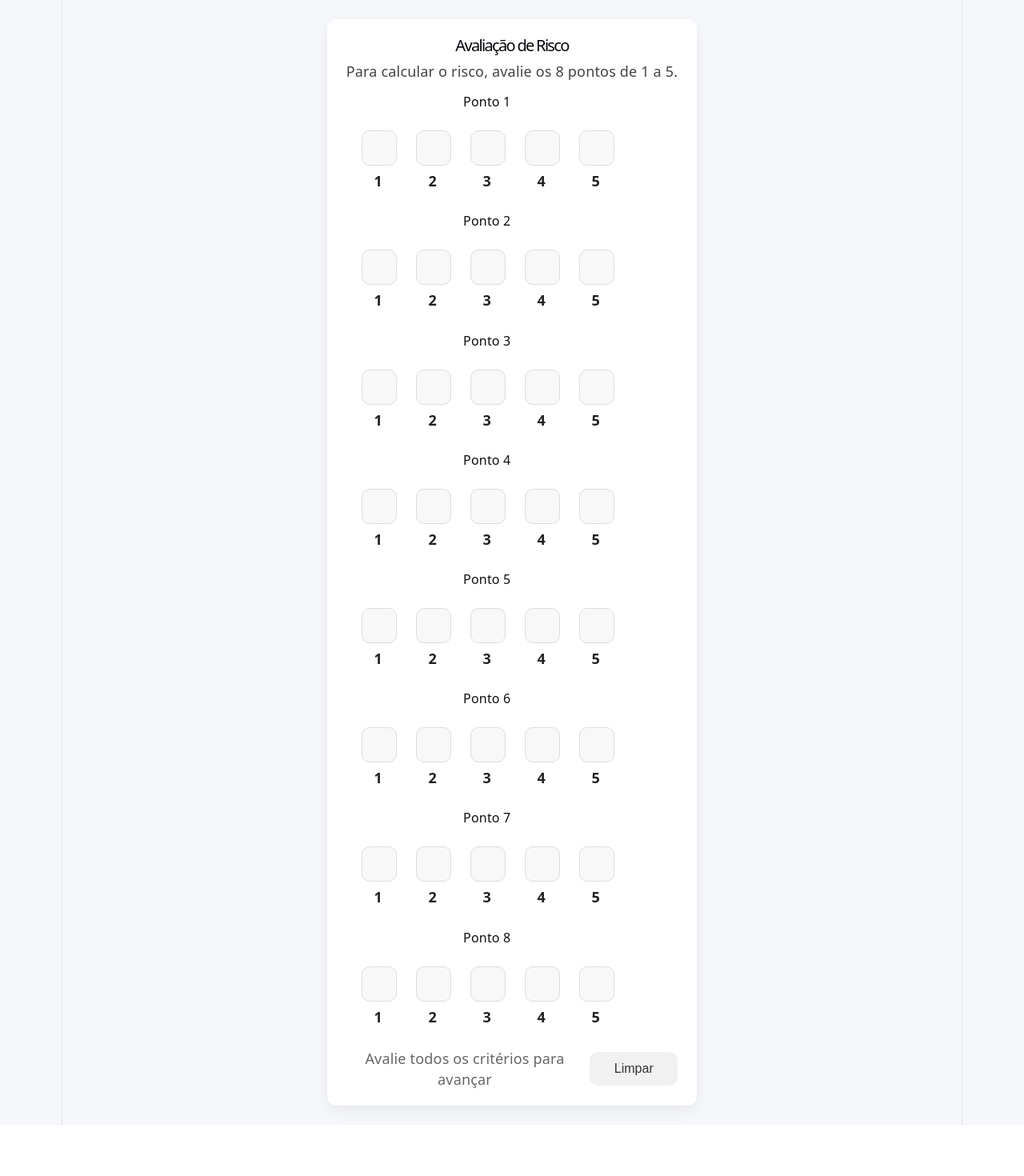
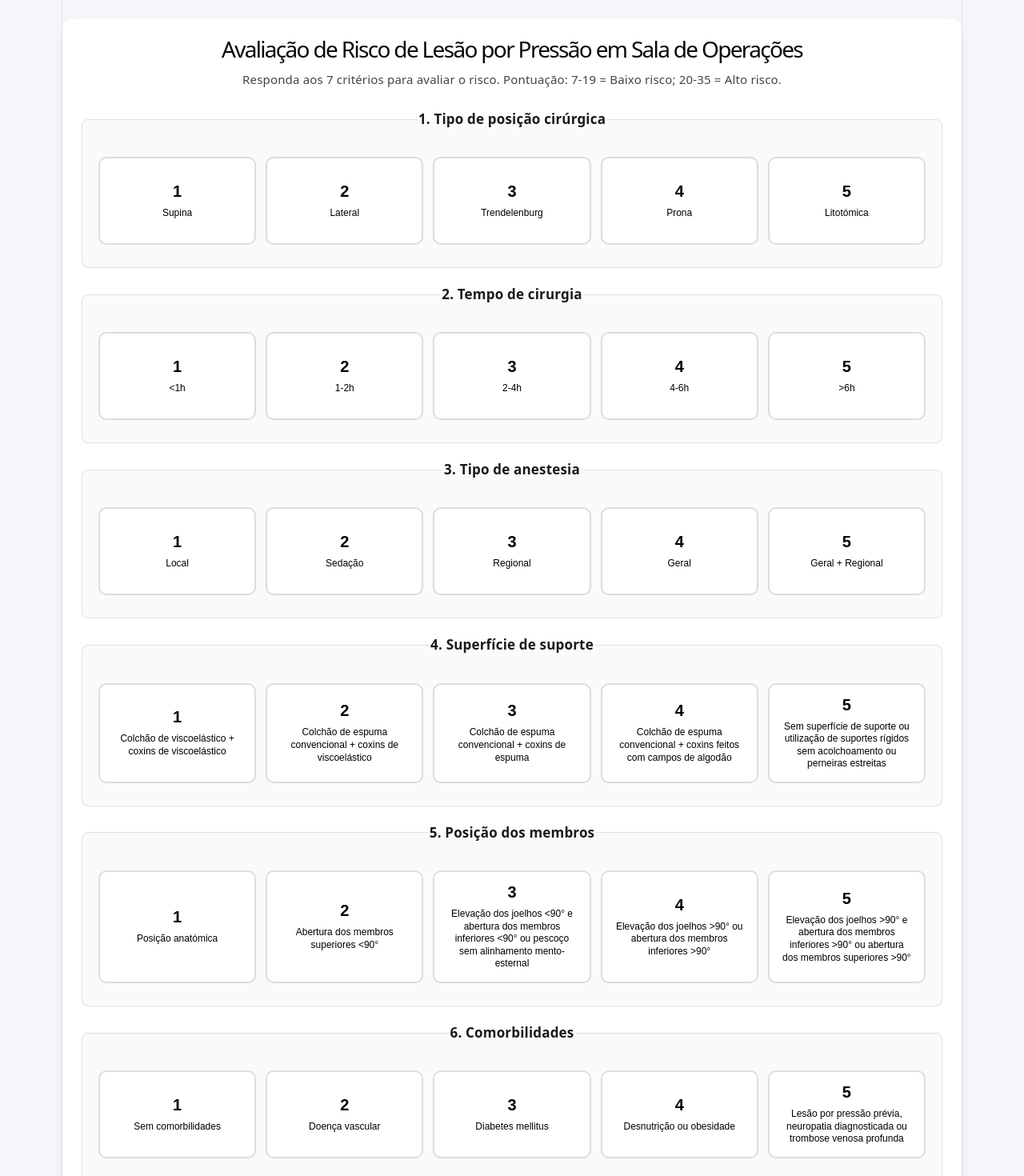
Before and after one commit to iaribeiro/test1, a React (Vite) app: page / in a window 1280 px wide. Shown: the top 1470 px of the page at 80% size. Before the commit the page ends 1406 px from the top, so only its background shows below. Built offline with nearby package versions, Linux system fonts and the light colour scheme.

Commit message:
version 2

```diff
--- a/src/App.css
+++ b/src/App.css
@@ -10,183 +10,376 @@ body {
   color: #111;
 }
 
-/* Estilos do formulário (mobile-first) */
+/* Estilos do formulário (mobile-first, otimizado para tablet) */
 .risk-form {
-  max-width: 480px;
+  max-width: 1000px;
   margin: 24px auto;
   background: var(--card-bg);
   border-radius: 12px;
   box-shadow: 0 6px 18px rgba(0,0,0,0.06);
-  padding: 16px;
+  padding: 20px;
   box-sizing: border-box;
 }
 
 .risk-title {
-  font-size: 20px;
-  margin: 0 0 6px 0;
+  font-size: 24px;
+  margin: 0 0 8px 0;
 }
 
 .risk-desc {
-  margin: 0 0 12px 0;
+  margin: 0 0 20px 0;
   color: #444;
+  font-size: 14px;
 }
 
 .risk-grid {
   display: flex;
   flex-direction: column;
-  gap: 8px;
+  gap: 16px;
 }
 
 .risk-fieldset {
-  border: none;
-  padding: 8px 0;
+  border: 1px solid #e0e0e0;
+  border-radius: 8px;
+  padding: 16px;
   margin: 0;
+  background: #fafafa;
 }
 
 .risk-legend {
   font-size: 16px;
+  margin-bottom: 12px;
+  font-weight: 600;
+  color: #1a1a1a;
+}
+
+/* Botões/cards das opções (tablet-optimized) */
+.risk-options-buttons {
+  display: grid;
+  grid-template-columns: repeat(auto-fit, minmax(120px, 1fr));
+  gap: 10px;
   margin-bottom: 8px;
 }
 
-.risk-options {
-  display: flex;
-  gap: 8px;
-  justify-content: space-between;
-}
-
-.risk-option {
+.risk-option-button {
   display: flex;
   flex-direction: column;
   align-items: center;
-  gap: 6px;
-  flex: 1 1 0;
-  user-select: none;
+  justify-content: center;
+  gap: 8px;
+  padding: 16px;
+  background: #ffffff;
+  border: 2px solid #ddd;
+  border-radius: 10px;
+  cursor: pointer;
+  transition: all 0.2s ease;
+  font-size: 13px;
+  min-height: 100px;
+  text-align: center;
 }
 
-.risk-option input[type="radio"] {
-  appearance: none;
-  -webkit-appearance: none;
-  width: 44px;
-  height: 44px;
-  border-radius: 10px;
-  border: 1px solid #ddd;
-  display: inline-block;
-  background: #f8f8f8;
-  cursor: pointer;
+.risk-option-button:hover {
+  border-color: #1976d2;
+  background: #f0f8ff;
 }
 
-.risk-option input[type="radio"]:checked {
-  background: linear-gradient(180deg, #4caf50, #2e7d32);
-  border-color: #2e7d32;
+.risk-option-button:active {
+  transform: scale(0.98);
 }
 
-.risk-badge {
+.risk-option-button.selected {
+  background: linear-gradient(135deg, #4caf50, #2e7d32);
+  border-color: #2e7d32;
+  color: white;
   font-weight: 600;
-  color: #222;
+  box-shadow: 0 4px 12px rgba(46, 125, 50, 0.3);
+}
+
+.risk-points {
+  font-size: 18px;
+  font-weight: 700;
+}
+
+.risk-description {
+  font-size: 12px;
+  line-height: 1.3;
 }
 
 .risk-actions {
   display: flex;
-  gap: 8px;
-  justify-content: space-between;
-  margin-top: 14px;
+  gap: 12px;
+  justify-content: center;
+  margin-top: 20px;
   align-items: center;
+  flex-wrap: wrap;
 }
 
-.risk-submit, .risk-reset, .risk-clear {
-  padding: 12px 16px;
+.risk-submit, .risk-reset {
+  padding: 14px 28px;
   border-radius: 10px;
   border: none;
   font-size: 16px;
   cursor: pointer;
+  font-weight: 600;
+  transition: all 0.2s ease;
 }
 
 .risk-submit {
   background: #1976d2;
   color: white;
-  flex: 1 1 auto;
+  min-width: 140px;
+}
+
+.risk-submit:hover {
+  background: #1565c0;
+  box-shadow: 0 4px 12px rgba(25, 118, 210, 0.3);
+}
+
+.risk-submit:disabled {
+  background: #bdbdbd;
+  cursor: not-allowed;
 }
 
 .risk-reset {
   background: #f1f1f1;
   color: #333;
-  flex: 0 0 110px;
+  min-width: 120px;
 }
 
-.risk-clear {
-  margin-left: 8px;
-  background: transparent;
-  border: none;
-  color: #1976d2;
-  font-size: 13px;
-  cursor: pointer;
-}
-
-.risk-clear:hover {
-  text-decoration: underline;
+.risk-reset:hover {
+  background: #e0e0e0;
 }
 
 .risk-error {
   color: #b00020;
-  margin-top: 10px;
+  margin: 12px 0;
+  padding: 10px;
+  background: #ffebee;
+  border-radius: 6px;
+  font-size: 14px;
 }
 
+/* Painel de Resultado - MUITO VISÍVEL */
 .risk-result {
-  margin-top: 18px;
-  padding-top: 12px;
-  border-top: 1px solid #eee;
+  margin-top: 32px;
+  padding: 32px;
+  border-radius: 16px;
+  background: #ffffff;
+  box-shadow: 0 8px 24px rgba(0, 0, 0, 0.15);
+  text-align: center;
+  animation: slideUp 0.6s ease-out, fadeIn 0.6s ease-out;
+  border: 3px solid;
 }
 
-.risk-label {
+.risk-result.risk-result-high {
+  border-color: #d32f2f;
+  background: linear-gradient(135deg, #ffebee 0%, #fff3e0 100%);
+}
+
+.risk-result.risk-result-low {
+  border-color: #388e3c;
+  background: linear-gradient(135deg, #e8f5e9 0%, #f1f8e9 100%);
+}
+
+@keyframes slideUp {
+  from {
+    opacity: 0;
+    transform: translateY(30px);
+  }
+  to {
+    opacity: 1;
+    transform: translateY(0);
+  }
+}
+
+@keyframes fadeIn {
+  from {
+    opacity: 0;
+  }
+  to {
+    opacity: 1;
+  }
+}
+
+.risk-result-icon {
+  font-size: 64px;
+  margin-bottom: 16px;
+  display: block;
+}
+
+.risk-result h2 {
+  margin: 0 0 24px 0;
+  font-size: 28px;
+  color: #1a1a1a;
   font-weight: 700;
 }
 
-.risk-wait {
-  color: #666;
+.risk-result-score {
+  margin: 24px 0;
+  padding: 20px;
+  background: rgba(255, 255, 255, 0.7);
+  border-radius: 12px;
 }
 
-@media (max-width: 420px) {
-  .risk-options {
-    gap: 6px;
+.risk-result-label {
+  margin: 0;
+  font-size: 14px;
+  color: #666;
+  text-transform: uppercase;
+  letter-spacing: 0.5px;
+  font-weight: 600;
+}
+
+.risk-result-number {
+  margin: 12px 0 0 0;
+  font-size: 56px;
+  font-weight: 700;
+  color: #1976d2;
+  line-height: 1;
+}
+
+.risk-result-max {
+  margin: 8px 0 0 0;
+  font-size: 14px;
+  color: #999;
+}
+
+.risk-result-classification {
+  margin: 24px 0 0 0;
+  padding: 24px;
+  background: rgba(255, 255, 255, 0.7);
+  border-radius: 12px;
+}
+
+.risk-result-badge {
+  margin: 16px 0 0 0;
+  padding: 16px 32px;
+  font-size: 32px;
+  font-weight: 700;
+  border-radius: 12px;
+  display: inline-block;
+  text-transform: uppercase;
+  letter-spacing: 1px;
+  box-shadow: 0 4px 12px rgba(0, 0, 0, 0.1);
+}
+
+.risk-result-badge.high-risk {
+  background: linear-gradient(135deg, #d32f2f, #c62828);
+  color: white;
+  animation: pulse 1s ease-in-out infinite;
+}
+
+.risk-result-badge.low-risk {
+  background: linear-gradient(135deg, #388e3c, #2e7d32);
+  color: white;
+}
+
+@keyframes pulse {
+  0%, 100% {
+    box-shadow: 0 4px 12px rgba(211, 47, 47, 0.3);
   }
-
-  .risk-option input[type="radio"] {
-    width: 40px;
-    height: 40px;
+  50% {
+    box-shadow: 0 4px 20px rgba(211, 47, 47, 0.6);
   }
 }
 
-/* Tablet / ecrã grande */
+.risk-wait {
+  color: #999;
+  font-size: 14px;
+}
+
+/* Mobile responsivo */
+@media (max-width: 480px) {
+  .risk-form {
+    padding: 12px;
+    max-width: 100%;
+  }
+
+  .risk-title {
+    font-size: 20px;
+  }
+
+  .risk-options-buttons {
+    grid-template-columns: repeat(auto-fit, minmax(100px, 1fr));
+    gap: 8px;
+  }
+
+  .risk-option-button {
+    min-height: 90px;
+    padding: 12px;
+    font-size: 12px;
+  }
+
+  .risk-actions {
+    flex-direction: column;
+    width: 100%;
+  }
+
+  .risk-submit, .risk-reset {
+    width: 100%;
+  }
+}
+
+/* Tablet médio (600px - 900px) */
+@media (min-width: 600px) and (max-width: 899px) {
+  .risk-options-buttons {
+    grid-template-columns: repeat(5, 1fr);
+  }
+}
+
+/* Tablet grande / Desktop (900px+) */
 @media (min-width: 900px) {
   .risk-form {
-    max-width: 900px;
-    padding: 20px 24px;
+    max-width: 1200px;
+    padding: 24px;
   }
 
-  /* duas colunas */
+  .risk-title {
+    font-size: 28px;
+    margin-bottom: 12px;
+  }
+
+  .risk-desc {
+    font-size: 15px;
+    margin-bottom: 24px;
+  }
+
   .risk-grid {
-    display: flex;
-    flex-wrap: wrap;
+    gap: 20px;
+  }
+
+  .risk-fieldset {
+    padding: 20px;
+  }
+
+  .risk-legend {
+    font-size: 17px;
+    margin-bottom: 14px;
+  }
+
+  /* Mostrar até 5 botões em linha em tablets grandes */
+  .risk-options-buttons {
+    grid-template-columns: repeat(5, 1fr);
     gap: 12px;
   }
 
-  .risk-fieldset {
-    width: calc(50% - 12px);
-    padding: 12px;
-    box-sizing: border-box;
+  .risk-option-button {
+    min-height: 110px;
+    padding: 14px;
+    font-size: 13px;
   }
 
-  .risk-options {
-    justify-content: flex-start;
-    gap: 12px;
-  }
-
-  .risk-option {
-    flex: 0 0 auto;
-    width: 56px;
+  .risk-points {
+    font-size: 20px;
   }
 
   .risk-actions {
-    justify-content: flex-end;
+    justify-content: center;
+    gap: 16px;
+  }
+
+  .risk-submit, .risk-reset {
+    padding: 14px 32px;
+    font-size: 16px;
   }
 }
--- a/src/App.jsx
+++ b/src/App.jsx
@@ -1,4 +1,3 @@
-import React from 'react'
 import RiskForm from './RiskForm'
 import './App.css'
 
--- a/src/RiskForm.jsx
+++ b/src/RiskForm.jsx
@@ -1,35 +1,106 @@
-import { useState } from 'react'
+import { useState, useEffect, useRef } from 'react'
 import './App.css'
 
 const QUESTIONS = [
-  'Ponto 1',
-  'Ponto 2',
-  'Ponto 3',
-  'Ponto 4',
-  'Ponto 5',
-  'Ponto 6',
-  'Ponto 7',
-  'Ponto 8',
+  {
+    title: 'Tipo de posição cirúrgica',
+    options: [
+      { value: 1, label: 'Supina' },
+      { value: 2, label: 'Lateral' },
+      { value: 3, label: 'Trendelenburg' },
+      { value: 4, label: 'Prona' },
+      { value: 5, label: 'Litotómica' },
+    ],
+  },
+  {
+    title: 'Tempo de cirurgia',
+    options: [
+      { value: 1, label: '<1h' },
+      { value: 2, label: '1-2h' },
+      { value: 3, label: '2-4h' },
+      { value: 4, label: '4-6h' },
+      { value: 5, label: '>6h' },
+    ],
+  },
+  {
+    title: 'Tipo de anestesia',
+    options: [
+      { value: 1, label: 'Local' },
+      { value: 2, label: 'Sedação' },
+      { value: 3, label: 'Regional' },
+      { value: 4, label: 'Geral' },
+      { value: 5, label: 'Geral + Regional' },
+    ],
+  },
+  {
+    title: 'Superfície de suporte',
+    options: [
+      { value: 1, label: 'Colchão de viscoelástico + coxins de viscoelástico' },
+      { value: 2, label: 'Colchão de espuma convencional + coxins de viscoelástico' },
+      { value: 3, label: 'Colchão de espuma convencional + coxins de espuma' },
+      { value: 4, label: 'Colchão de espuma convencional + coxins feitos com campos de algodão' },
+      { value: 5, label: 'Sem superfície de suporte ou utilização de suportes rígidos sem acolchoamento ou perneiras estreitas' },
+    ],
+  },
+  {
+    title: 'Posição dos membros',
+    options: [
+      { value: 1, label: 'Posição anatómica' },
+      { value: 2, label: 'Abertura dos membros superiores <90°' },
+      { value: 3, label: 'Elevação dos joelhos <90° e abertura dos membros inferiores <90° ou pescoço sem alinhamento mento-esternal' },
+      { value: 4, label: 'Elevação dos joelhos >90° ou abertura dos membros inferiores >90°' },
+      { value: 5, label: 'Elevação dos joelhos >90° e abertura dos membros inferiores >90° ou abertura dos membros superiores >90°' },
+    ],
+  },
+  {
+    title: 'Comorbilidades',
+    options: [
+      { value: 1, label: 'Sem comorbilidades' },
+      { value: 2, label: 'Doença vascular' },
+      { value: 3, label: 'Diabetes mellitus' },
+      { value: 4, label: 'Desnutrição ou obesidade' },
+      { value: 5, label: 'Lesão por pressão prévia, neuropatia diagnosticada ou trombose venosa profunda' },
+    ],
+  },
+  {
+    title: 'Idade',
+    options: [
+      { value: 1, label: '18 a 39 anos' },
+      { value: 2, label: '40 a 59 anos' },
+      { value: 3, label: '60 a 69 anos' },
+      { value: 4, label: '70 a 79 anos' },
+      { value: 5, label: 'Mais de 80 anos' },
+    ],
+  },
 ]
 
 export default function RiskForm() {
-  const [answers, setAnswers] = useState(Array(8).fill(null))
+  const [answers, setAnswers] = useState(Array(7).fill(null))
   const [submitted, setSubmitted] = useState(false)
   const [error, setError] = useState('')
   const [result, setResult] = useState(null)
+  const resultRef = useRef(null)
 
   const allAnswered = answers.every((a) => a !== null)
 
+  // Auto-scroll para o resultado quando é apresentado
+  useEffect(() => {
+    if (submitted && result && resultRef.current) {
+      setTimeout(() => {
+        resultRef.current.scrollIntoView({ behavior: 'smooth', block: 'center' })
+      }, 100)
+    }
+  }, [submitted, result])
+
   function handleChange(index, value) {
     const next = answers.slice()
-    // allow clearing selection when value is null
     if (value === null) next[index] = null
     else next[index] = Number(value)
     setAnswers(next)
   }
 
   function reset() {
-    setAnswers(Array(8).fill(null))
+    setAnswers(Array(7).fill(null))
     setSubmitted(false)
     setError('')
     setResult(null)
@@ -39,15 +110,15 @@ export default function RiskForm() {
     e.preventDefault()
     setError('')
     if (!allAnswered) {
-      setError('Por favor avalie todos os critérios antes de prosseguir.')
+      setError('Por favor responda todos os 7 critérios antes de submeter.')
       return
     }
 
     const total = answers.reduce((s, v) => s + v, 0)
     let risk
-    if (total < 30) risk = 'Risco Moderado (menos de 30)'
-    else if (total > 30) risk = 'Risco Elevado (mais de 30)'
-    else risk = 'Risco Moderado (30)'
+    if (total >= 7 && total <= 19) risk = 'Baixo risco'
+    else if (total >= 20 && total <= 35) risk = 'Alto risco'
+    else risk = 'Risco não classificado'
 
     setResult({ total, risk })
     setSubmitted(true)
@@ -55,41 +126,27 @@ export default function RiskForm() {
 
   return (
     <div className="risk-form">
-      <h1 className="risk-title">Avaliação de Risco</h1>
-      <p className="risk-desc">Para calcular o risco, avalie os 8 pontos de 1 a 5.</p>
+      <h1 className="risk-title">Avaliação de Risco de Lesão por Pressão em Sala de Operações</h1>
+      <p className="risk-desc">Responda aos 7 critérios para avaliar o risco. Pontuação: 7-19 = Baixo risco; 20-35 = Alto risco.</p>
 
       <form onSubmit={onSubmit}>
         <div className="risk-grid">
           {QUESTIONS.map((q, i) => (
             <fieldset key={i} className="risk-fieldset">
-                        <legend className="risk-legend">{q}</legend>
+              <legend className="risk-legend">{i + 1}. {q.title}</legend>
 
-                        <div className="risk-options">
-                            {[1, 2, 3, 4, 5].map((v) => (
-                                <label key={v} className="risk-option">
-                                    <input
-                                        type="radio"
-                                        name={`q${i}`}
-                                        value={v}
-                                        checked={answers[i] === v}
-                                        onChange={(e) => handleChange(i, Number(e.target.value))}
-                                        onClick={() => answers[i] === v && handleChange(i, null)}
-                                    />
-                                    <span className="risk-badge">{v}</span>
-                                </label>
+              <div className="risk-options-buttons">
+                {q.options.map((opt) => (
+                  <button
+                    key={opt.value}
+                    type="button"
+                    className={`risk-option-button ${answers[i] === opt.value ? 'selected' : ''}`}
+                    onClick={() => answers[i] === opt.value ? handleChange(i, null) : handleChange(i, opt.value)}
+                  >
+                    <span className="risk-points">{opt.value}</span>
+                    <span className="risk-description">{opt.label}</span>
+                  </button>
                 ))}
-
-                            {/* botão para remover seleção (acessível) */}
-                            {answers[i] !== null && (
-                                <button
-                                    type="button"
-                                    className="risk-clear"
-                                    onClick={() => handleChange(i, null)}
-                                    aria-label={`Limpar resposta ${i + 1}`}
-                                >
-                                    Limpar
-                                </button>
-                            )}
               </div>
             </fieldset>
           ))}
@@ -99,29 +156,32 @@ export default function RiskForm() {
 
         <div className="risk-actions">
           {allAnswered ? (
-                    <button type="submit" className="risk-submit">
-                        Continuar
-                    </button>
+            <button type="submit" className="risk-submit">Submeter</button>
           ) : (
-                    <div className="risk-wait">
-                        Avalie todos os critérios para avançar
-                    </div>
+            <div className="risk-wait">Responda todos os 7 critérios para enviar</div>
           )}
 
-                <button type="button" className="risk-reset" onClick={reset}>
-                    Limpar
-                </button>
+          <button type="button" className="risk-reset" onClick={reset}>Limpar</button>
         </div>
       </form>
 
       {submitted && result && (
-        <div className="risk-result">
-          <h2>Resultado</h2>
-          <p><strong>Total:</strong> {result.total}</p>
-          <p>
-            <strong>Classificação:</strong>{' '}
-            <span className="risk-label" style={{ color: result.total > 30 ? 'crimson' : 'seagreen' }}>{result.risk}</span>
+        <div ref={resultRef} className={`risk-result risk-result-${result.risk === 'Alto risco' ? 'high' : 'low'}`}>
+          <div className="risk-result-icon">
+            {result.risk === 'Alto risco' ? '⚠️' : '✓'}
+          </div>
+          <h2>Resultado da Avaliação</h2>
+          <div className="risk-result-score">
+            <p className="risk-result-label">Pontuação total</p>
+            <p className="risk-result-number">{result.total}</p>
+            <p className="risk-result-max">de 35 pontos</p>
+          </div>
+          <div className="risk-result-classification">
+            <p className="risk-result-label">Classificação</p>
+            <p className={`risk-result-badge ${result.risk === 'Alto risco' ? 'high-risk' : 'low-risk'}`}>
+              {result.risk}
             </p>
+          </div>
         </div>
       )}
     </div>
```
Lines whose indentation alone changed are shown as unchanged.
